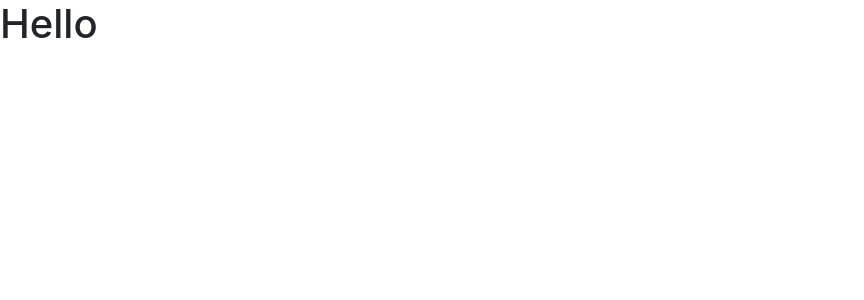
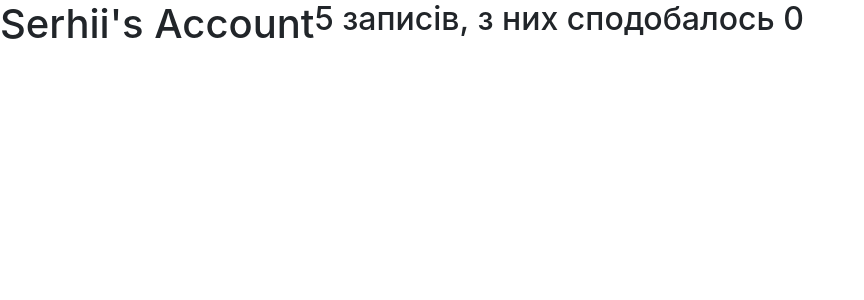
Before and after one commit to SerhiiKis90/socials, a React (Create React App) app: page / in a window 1280 px wide. Shown: the top 300 px of the page, without its empty margins (0-864 px from the left). Built offline with nearby package versions, Linux system fonts and the light colour scheme.

Commit message:
AppHeader

```diff
--- /dev/null
+++ b/src/components/app-header/app-header.js
@@ -0,0 +1,12 @@
+import React from 'react';
+
+const AppHeader= () => {
+    return (
+        <div className="app-header d-flex">
+            <h1>Serhii's Account</h1>
+            <h2>5 записів, з них сподобалось 0</h2>
+        </div>
+    )
+}
+
+export default AppHeader;
--- /dev/null
+++ b/src/components/app-header/index.js
@@ -0,0 +1,2 @@
+import AppHeader from './app-header';
+export default AppHeader;
--- a/src/components/app/app.js
+++ b/src/components/app/app.js
@@ -1,8 +1,11 @@
 import React from 'react';
+
+import AppHeader from '../app-header';
 
 
 const App = () => {
-    return(<h1>Hello</h1>)
+    return(<AppHeader/>)
+
 }
 
 export default App;
```
